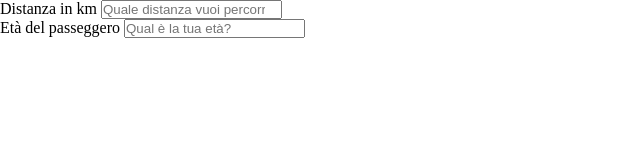
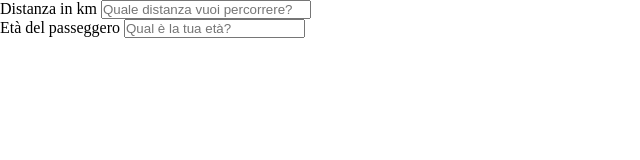
Before and after one commit to DanieleErcoli243/js-biglietto-treno-form, a plain HTML site: page index.html in a window 1280 px wide. Shown: the full height of the page, 0-640 px from the left. Drawn offline with Linux system fonts and the light colour scheme.

Commit message:
increased width of the upper input

```diff
--- a/css/style.css
+++ b/css/style.css
@@ -4,3 +4,7 @@
     padding: 0;
     box-sizing: border-box;
 }
+
+#distance{
+    width:  210px;
+}
```
